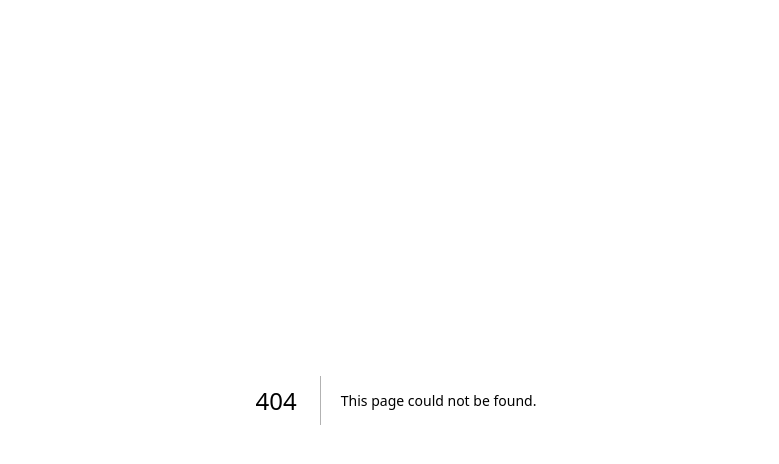
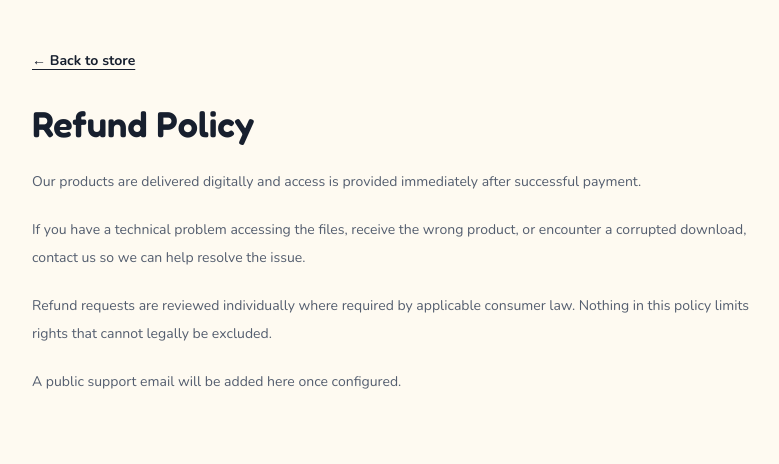
Before and after one commit to cybersimplified20-cmd/fun-for-children-store, a Next.js app: page /refund-policy in a window 1280 px wide. Before the commit this address had no page. Shown: the top 464 px of the page, without its empty margins (244-1023 px from the left). Built offline with nearby package versions, Linux system fonts and the light colour scheme.

Commit message:
Add refund-policy page

```diff
--- /dev/null
+++ b/app/refund-policy/page.tsx
@@ -0,0 +1,16 @@
+import Link from 'next/link'
+
+export default function Page() {
+  return (
+    <main className="mx-auto min-h-screen max-w-3xl px-5 py-12">
+      <Link href="/" className="text-sm font-bold underline underline-offset-4">← Back to store</Link>
+      <h1 className="mt-8 font-heading text-4xl font-semibold">Refund Policy</h1>
+      <div className="mt-6 space-y-5 text-sm leading-7 text-muted-foreground">
+        <p>Our products are delivered digitally and access is provided immediately after successful payment.</p>
+        <p>If you have a technical problem accessing the files, receive the wrong product, or encounter a corrupted download, contact us so we can help resolve the issue.</p>
+        <p>Refund requests are reviewed individually where required by applicable consumer law. Nothing in this policy limits rights that cannot legally be excluded.</p>
+        <p>A public support email will be added here once configured.</p>
+      </div>
+    </main>
+  )
+}
```
